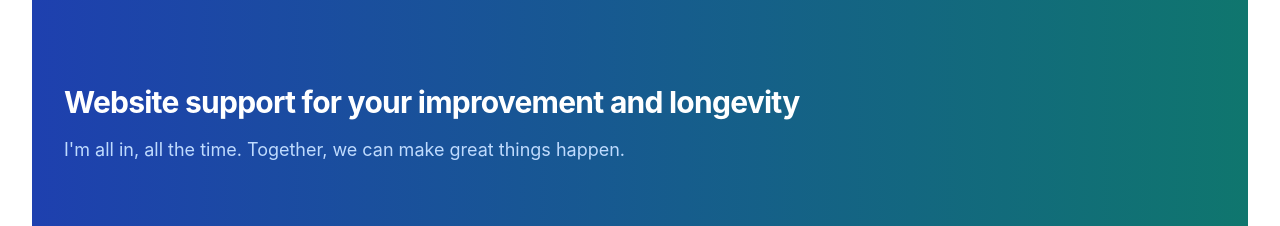
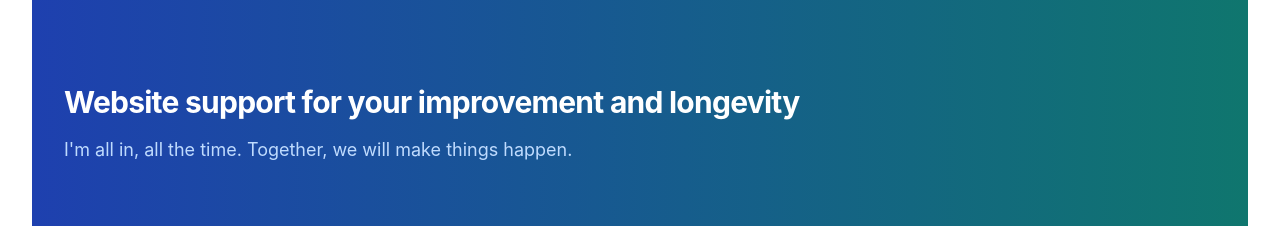
Before and after one commit to FulphilledDev/mern_portfolio, a React (Create React App) app: page / in a window 1280 px wide. Shown: the part 940-1166 px from the top of the page. Built offline with nearby package versions, Linux system fonts and the light colour scheme.

Commit message:
Update wording for Principles

```diff
--- a/src/components/Principles.jsx
+++ b/src/components/Principles.jsx
@@ -34,7 +34,7 @@ const Principles = () => {
           <div className="mx-auto max-w-4xl px-4 py-16 sm:px-6 sm:pt-20 sm:pb-24 lg:max-w-7xl lg:px-8 lg:pt-24">
             <h2 className="text-3xl font-bold tracking-tight text-white">Website support for your improvement and longevity</h2>
             <p className="mt-4 max-w-3xl text-lg text-blue-200">
-              I'm all in, all the time. Together, we can make great things happen.
+              I'm all in, all the time. Together, we will make things happen.
             </p>
             <div className="mt-12 grid grid-cols-1 gap-x-6 gap-y-12 sm:grid-cols-2 lg:mt-16 lg:grid-cols-4 lg:gap-x-8 lg:gap-y-16">
               {features.map((feature) => (
```
